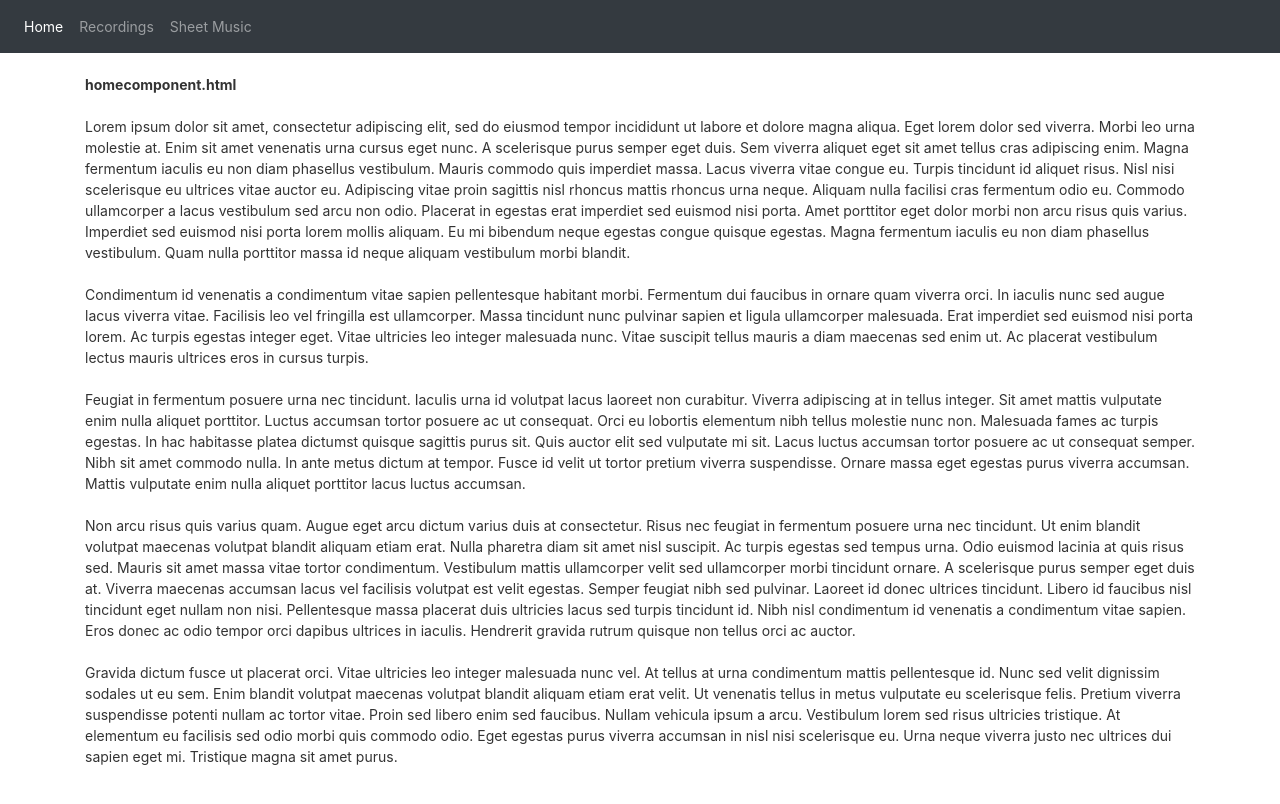
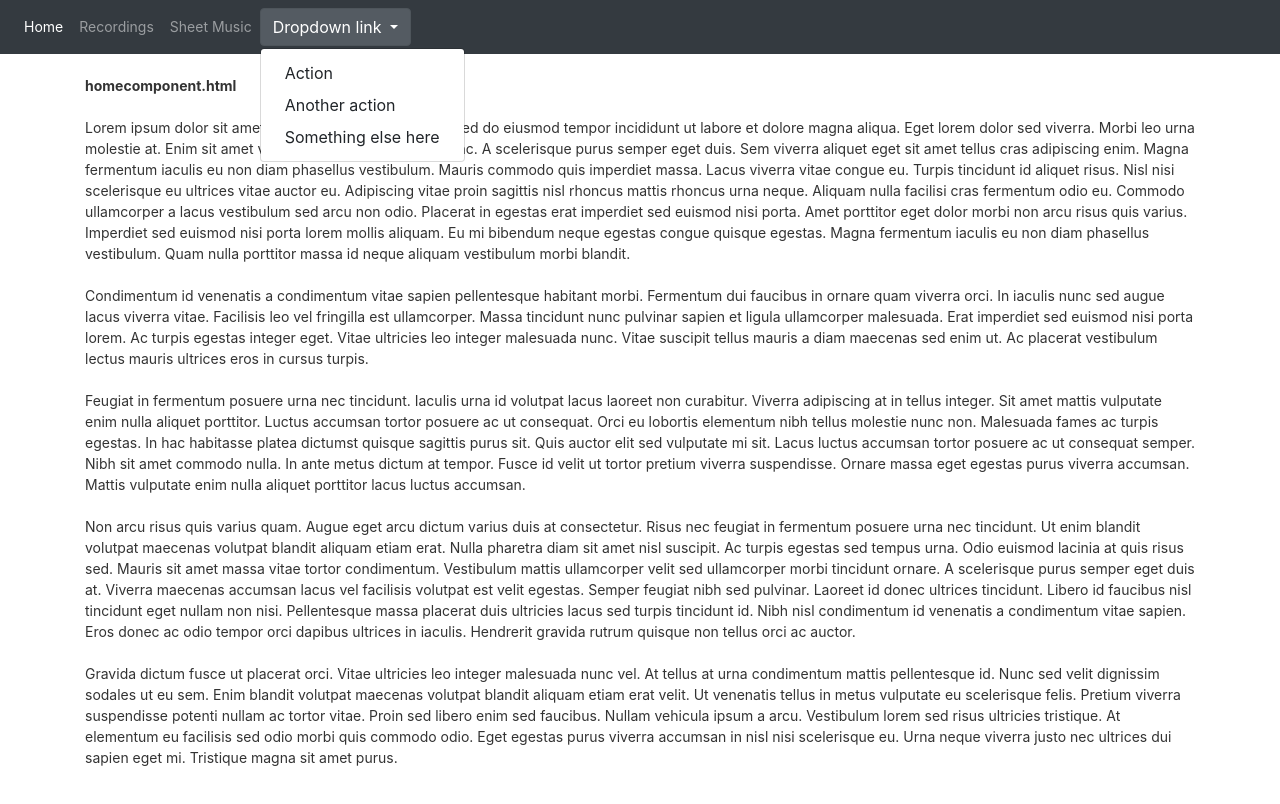
Before and after one commit to bbugieda/emilycid-angular, an Angular app in the folder emilycid-angular/: page /home in a window 1280 px wide. Shown: the top 804 px of the page. Built offline with nearby package versions, Linux system fonts and the light colour scheme.

Commit message:
got a dropdown in the navbar, but having trouble getting contents to show and hide on hover

```diff
--- a/emilycid-angular/src/app/menu/menu.component.html
+++ b/emilycid-angular/src/app/menu/menu.component.html
@@ -9,6 +9,19 @@
         <li class="nav-item">
             <a [routerLinkActive]='activeClass' class="nav-link" routerLink='sheetmusic'>Sheet Music</a>
         </li>
+        <li>
+            <div class="dropdown show">
+                <a class="btn btn-secondary dropdown-toggle" href="#" role="button" id="dropdownMenuLink" data-toggle="dropdown" aria-haspopup="true" aria-expanded="false">
+                  Dropdown link
+                </a>
+
+                <div class="dropdown-menu show" aria-labelledby="dropdownMenuLink">
+                  <a class="dropdown-item" href="#">Action</a>
+                  <a class="dropdown-item" href="#">Another action</a>
+                  <a class="dropdown-item" href="#">Something else here</a>
+                </div>
+              </div>
+        </li>
     </ul>
 </nav>
 
```
